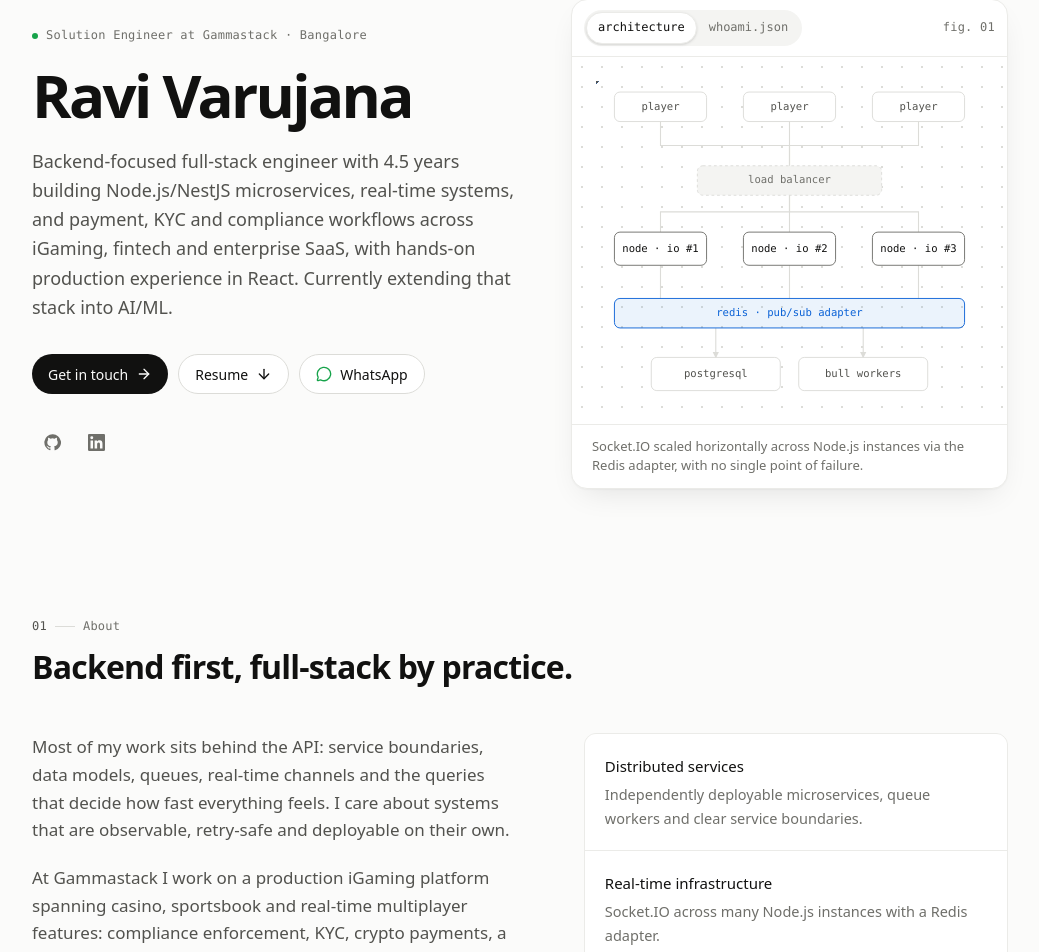
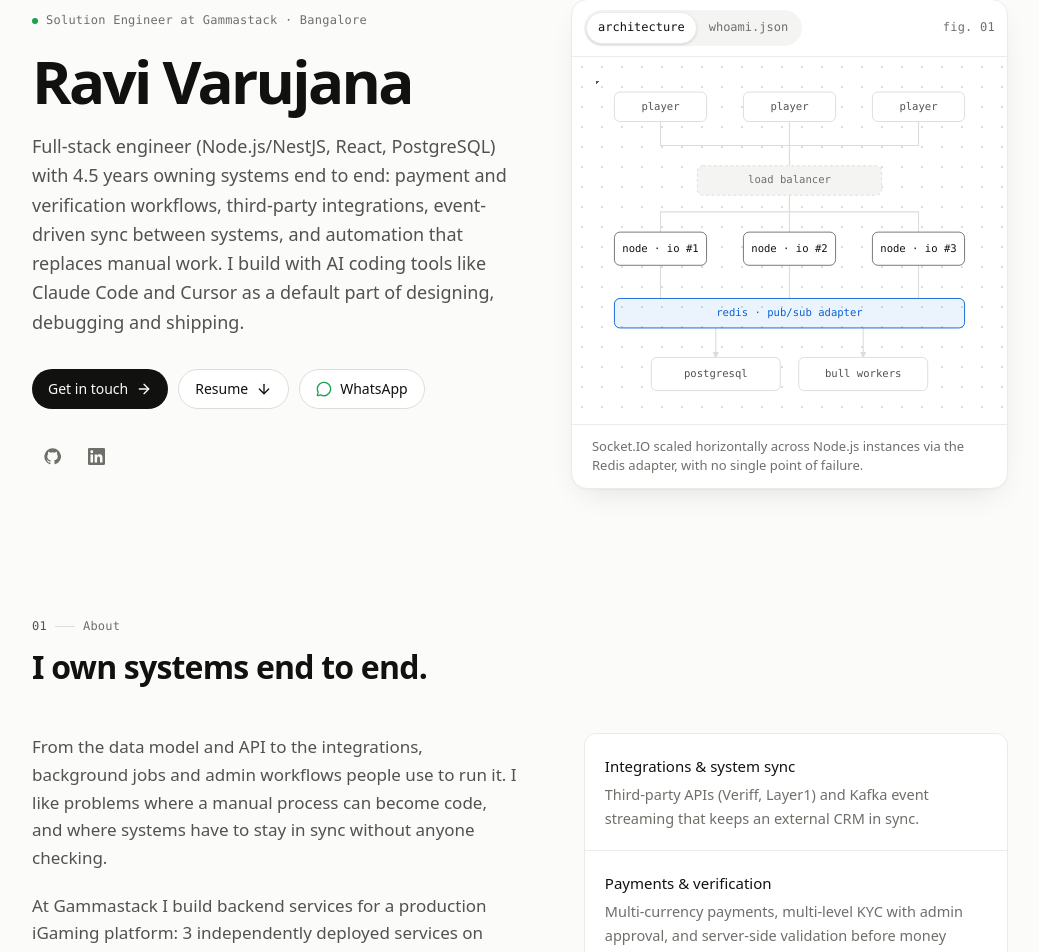
Before and after one commit to ravivarujana/portfolio, a React (Vite) app: page / in a window 1280 px wide. Shown: the part 158-1110 px from the top of the page, without its empty margins (120-1159 px from the left). Built offline with nearby package versions, Linux system fonts and the light colour scheme.

Commit message:
Latest changes for portfolio

```diff
--- a/index.html
+++ b/index.html
@@ -3,8 +3,8 @@
   <head>
     <meta charset="UTF-8" />
     <meta name="viewport" content="width=device-width, initial-scale=1, viewport-fit=cover" />
-    <title>Ravi Varujana — Backend-focused Full-Stack Engineer</title>
-    <meta name="description" content="Full-Stack Software Engineer with 4.5 years building Node.js/NestJS microservices, real-time systems, and payment, KYC and compliance workflows. Based in Bangalore, India." />
+    <title>Ravi Varujana — Full-Stack Engineer</title>
+    <meta name="description" content="Full-stack engineer (Node.js/NestJS, React, PostgreSQL) with 4.5 years owning payment and verification workflows, third-party integrations, event-driven system sync and automation. Based in Bangalore, India." />
     <meta name="author" content="Ravi Varujana" />
     <meta name="theme-color" content="#fbfbfa" media="(prefers-color-scheme: light)" />
     <meta name="theme-color" content="#0a0a0a" media="(prefers-color-scheme: dark)" />
@@ -20,8 +20,8 @@
     </script>
     <meta name="format-detection" content="telephone=no" />
     <meta property="og:type" content="profile" />
-    <meta property="og:title" content="Ravi Varujana — Backend-focused Full-Stack Engineer" />
-    <meta property="og:description" content="Node.js/NestJS microservices, real-time infrastructure, API design and PostgreSQL performance." />
+    <meta property="og:title" content="Ravi Varujana — Full-Stack Engineer" />
+    <meta property="og:description" content="Node.js/NestJS, React and PostgreSQL: payments, verification, integrations, event-driven sync and automation. Builds AI-first." />
     <meta name="twitter:card" content="summary" />
     <link rel="icon" type="image/svg+xml" href="/favicon.svg" />
     <script type="application/ld+json">
@@ -33,7 +33,7 @@
         "email": "mailto:varujana.ravi@gmail.com",
         "address": { "@type": "PostalAddress", "addressLocality": "Bangalore", "addressCountry": "IN" },
         "worksFor": { "@type": "Organization", "name": "Gammastack" },
-        "knowsAbout": ["Node.js", "NestJS", "TypeScript", "Microservices", "PostgreSQL", "Redis", "Socket.IO", "React", "AWS", "Docker"],
+        "knowsAbout": ["Node.js", "NestJS", "TypeScript", "React", "PostgreSQL", "Redis", "Kafka", "Microservices", "AWS", "Docker"],
         "sameAs": ["https://github.com/ravivarujana", "https://www.linkedin.com/in/ravi-varujana"]
       }
     </script>
@@ -41,7 +41,7 @@
   <body>
     <div id="root"></div>
     <noscript>
-      <p style="padding:16px;font-family:system-ui">Ravi Varujana, backend-focused Full-Stack Engineer. Email: varujana.ravi@gmail.com</p>
+      <p style="padding:16px;font-family:system-ui">Ravi Varujana, Full-Stack Engineer. Email: varujana.ravi@gmail.com</p>
     </noscript>
     <script type="module" src="/src/main.tsx"></script>
   </body>
--- a/src/components/Hero.tsx
+++ b/src/components/Hero.tsx
@@ -129,11 +129,12 @@
 function WhoAmI() {
   const obj: Record<string, string | string[]> = {
     name: profile.name,
-    role: `${profile.rolePrefix} ${profile.role}`,
+    role: [profile.rolePrefix, profile.role].filter(Boolean).join(' '),
     experience: `${profile.yearsOfExperience} years`,
     current: `${profile.currentTitle} @ ${profile.currentCompany}`,
     focus: profile.focus,
-    learning: portfolio.learning.tracks.map((t) => t.tags[0]),
+    ai_tools: portfolio.learning.tracks.filter((t) => t.status === 'daily').flatMap((t) => t.tags),
+    learning: portfolio.learning.tracks.filter((t) => t.status === 'learning').map((t) => t.tags[0]),
     location: profile.location,
     open_to: profile.openTo,
   }
--- a/src/components/nav.ts
+++ b/src/components/nav.ts
@@ -8,7 +8,7 @@
   { id: 'experience', label: 'experience' },
   { id: 'work', label: 'work' },
   { id: 'stack', label: 'stack' },
-  { id: 'learning', label: 'ai/ml' },
+  { id: 'learning', label: 'ai' },
   ...(hasPhotos ? [{ id: 'photos', label: 'photos' }] : []),
   { id: 'contact', label: 'contact' },
 ]
--- a/src/data/index.ts
+++ b/src/data/index.ts
@@ -82,7 +82,8 @@
   learning: {
     title: string
     intro: string
-    tracks: { title: string; text: string; builds_on: string; tags: string[] }[]
+    /** status 'daily' = already part of my workflow; 'learning' = in progress */
+    tracks: { title: string; text: string; builds_on: string; status: 'daily' | 'learning'; tags: string[] }[]
   }
   photography: {
     title: string
--- a/src/data/portfolio.json
+++ b/src/data/portfolio.json
@@ -1,29 +1,29 @@
 {
   "meta": {
     "siteUrl": "",
-    "title": "Ravi Varujana — Backend-focused Full-Stack Engineer",
+    "title": "Ravi Varujana — Full-Stack Engineer",
     "description": "Full-Stack Software Engineer with 4.5 years building Node.js/NestJS microservices, real-time systems, and payment, KYC and compliance workflows. Based in Bangalore, India."
   },
   "profile": {
     "name": "Ravi Varujana",
     "handle": "ravi-varujana",
     "role": "Full-Stack Engineer",
-    "rolePrefix": "Backend-focused",
+    "rolePrefix": "",
     "currentTitle": "Solution Engineer",
     "currentCompany": "Gammastack",
     "location": "Bangalore, India",
     "timezone": "IST · UTC+5:30",
     "yearsOfExperience": "4.5",
-    "intro": "Backend-focused full-stack engineer with 4.5 years building Node.js/NestJS microservices, real-time systems, and payment, KYC and compliance workflows across iGaming, fintech and enterprise SaaS, with hands-on production experience in React. Currently extending that stack into AI/ML.",
+    "intro": "Full-stack engineer (Node.js/NestJS, React, PostgreSQL) with 4.5 years owning systems end to end: payment and verification workflows, third-party integrations, event-driven sync between systems, and automation that replaces manual work. I build with AI coding tools like Claude Code and Cursor as a default part of designing, debugging and shipping.",
     "focus": [
       "Node.js",
       "NestJS",
-      "TypeScript",
+      "React",
       "PostgreSQL",
       "Redis",
-      "Socket.IO"
+      "Kafka"
     ],
-    "openTo": "SDE-2 · Backend · Full-Stack roles",
+    "openTo": "Full-stack · Backend roles",
     "email": "varujana.ravi@gmail.com",
     "phone": "",
     "whatsapp": {
@@ -59,28 +59,28 @@
     }
   ],
   "about": {
-    "title": "Backend first, full-stack by practice.",
+    "title": "I own systems end to end.",
     "paragraphs": [
-      "Most of my work sits behind the API: service boundaries, data models, queues, real-time channels and the queries that decide how fast everything feels. I care about systems that are observable, retry-safe and deployable on their own.",
-      "At Gammastack I work on a production iGaming platform spanning casino, sportsbook and real-time multiplayer features: compliance enforcement, KYC, crypto payments, a bonus engine, background workers and horizontally scaled Socket.IO.",
-      "Before that I built Node.js REST APIs and server-side payment validation for a US client's sales CRM at Qodic Technosoft, and Domain-Driven NestJS services and React microfrontends for enterprise clients at Nagarro."
+      "From the data model and API to the integrations, background jobs and admin workflows people use to run it. I like problems where a manual process can become code, and where systems have to stay in sync without anyone checking.",
+      "At Gammastack I build backend services for a production iGaming platform: 3 independently deployed services on PostgreSQL and Redis, with Kafka streaming events to an external CRM. Around that sit payments, identity verification, a rules layer on every transaction, a bonus engine and background workers.",
+      "Before that I built Node.js APIs and server-side payment validation for a US client's sales CRM at Qodic Technosoft, and NestJS microservices and React microfrontends for enterprise clients at Nagarro. AI tools are part of how I work every day, and I'm now learning to build AI features into the systems themselves."
     ],
     "focus": [
       {
-        "title": "Distributed services",
-        "text": "Independently deployable microservices, queue workers and clear service boundaries."
+        "title": "Integrations & system sync",
+        "text": "Third-party APIs (Veriff, Layer1) and Kafka event streaming that keeps an external CRM in sync."
       },
       {
-        "title": "Real-time infrastructure",
-        "text": "Socket.IO across many Node.js instances with a Redis adapter."
+        "title": "Payments & verification",
+        "text": "Multi-currency payments, multi-level KYC with admin approval, and server-side validation before money moves."
+      },
+      {
+        "title": "Automation over manual work",
+        "text": "Queue workers with retries and monitoring, scheduled syncs and rule-driven workflows."
       },
       {
         "title": "Data & performance",
-        "text": "Schema design with Prisma, PostgreSQL query tuning and indexing strategy."
-      },
-      {
-        "title": "Money & compliance flows",
-        "text": "Payments, KYC, responsible-gambling limits and reward systems."
+        "text": "SQL query rewrites and indexing (70%+ lower latency), schema design with Prisma."
       }
     ]
   },
@@ -203,106 +203,41 @@
       ]
     },
     {
-      "id": "socketio-scaling",
-      "tag": "Real-time",
-      "title": "Horizontally scaled Socket.IO",
-      "summary": "Socket.IO scaled horizontally across Node.js instances through the Redis adapter, removing a single point of failure for live player features.",
+      "id": "kafka-crm-sync",
+      "tag": "Integrations",
+      "title": "Event streaming to an external CRM",
+      "summary": "Kafka streams events from the platform's services to an external CRM, so customer data stays in sync across systems without manual exports.",
       "flow": [
-        "node #n",
-        "redis adapter",
-        "all nodes"
+        "platform services",
+        "kafka",
+        "external crm"
       ],
       "stack": [
-        "Socket.IO",
-        "Redis",
-        "Node.js"
+        "Kafka",
+        "Node.js",
+        "PostgreSQL",
+        "Redis"
       ],
       "details": [
         {
           "heading": "Context",
-          "body": "Live player features ran on Socket.IO, and a single instance was a single point of failure."
+          "body": "A production iGaming platform running as 3 independently deployed services on PostgreSQL and Redis, with an external CRM that needed the same customer events."
         },
         {
           "heading": "What I did",
           "points": [
-            "Scaled Socket.IO horizontally across Node.js instances.",
-            "Connected the instances through the Redis adapter so events reach clients on any instance."
+            "Streamed platform events to the external CRM through Kafka."
           ]
         },
         {
           "heading": "Outcome",
-          "body": "Real-time features run across multiple instances, with no single point of failure."
-        }
-      ]
-    },
-    {
-      "id": "responsible-gambling",
-      "tag": "Compliance",
-      "title": "Responsible Gambling enforcement",
-      "summary": "A server-side layer that intercepts every bet and deposit and enforces configurable player limits.",
-      "flow": [
-        "bet / deposit",
-        "rg guard",
-        "allow · block"
-      ],
-      "stack": [
-        "NestJS",
-        "Microservices"
-      ],
-      "details": [
-        {
-          "heading": "Context",
-          "body": "Regulatory requirements mean player limits have to be enforced on the server, not the client."
-        },
-        {
-          "heading": "What I did",
-          "points": [
-            "Built a layer that intercepts every bet and deposit.",
-            "Enforced configurable bet and loss limits, session time caps and self-exclusion."
-          ]
-        },
-        {
-          "heading": "Outcome",
-          "body": "Player limits enforced server-side, meeting regulatory requirements."
-        }
-      ]
-    },
-    {
-      "id": "bull-workers",
-      "tag": "Async jobs",
-      "title": "Bull queue worker service",
-      "summary": "Ad-hoc scripts moved into an independently deployed Bull (Redis) worker with retries and Bull Board monitoring.",
-      "flow": [
-        "api",
-        "bull queue",
-        "worker"
-      ],
-      "stack": [
-        "Bull",
-        "Redis",
-        "Bull Board"
-      ],
-      "details": [
-        {
-          "heading": "Context",
-          "body": "Background work was running as ad-hoc scripts, with no retries or monitoring."
-        },
-        {
-          "heading": "What I did",
-          "points": [
-            "Moved the scripts into a Bull (Redis) worker, deployed independently from the main API.",
-            "Added retries and Bull Board monitoring."
-          ]
-        },
-        {
-          "heading": "Outcome",
-          "body": "Background jobs that retry on failure and can be monitored, deployed on their own schedule."
+          "body": "The CRM stays in sync with the platform without manual exports."
         }
       ]
     },
     {
       "id": "kyc-pipeline",
-      "tag": "Identity",
+      "tag": "Verification",
       "title": "Multi-level KYC pipeline",
       "summary": "Automated identity and document verification on Veriff APIs, with an admin approval and escalation workflow.",
       "flow": [
@@ -357,6 +292,71 @@
       ]
     },
     {
+      "id": "bull-workers",
+      "tag": "Automation",
+      "title": "Bull queue worker service",
+      "summary": "Ad-hoc scripts moved into an independently deployed Bull (Redis) worker with retries and Bull Board monitoring.",
+      "flow": [
+        "api",
+        "bull queue",
+        "worker"
+      ],
+      "stack": [
+        "Bull",
+        "Redis",
+        "Bull Board"
+      ],
+      "details": [
+        {
+          "heading": "Context",
+          "body": "Background work was running as ad-hoc scripts, with no retries or monitoring."
+        },
+        {
+          "heading": "What I did",
+          "points": [
+            "Moved the scripts into a Bull (Redis) worker, deployed independently from the main API.",
+            "Added retries and Bull Board monitoring."
+          ]
+        },
+        {
+          "heading": "Outcome",
+          "body": "Background jobs that retry on failure and can be monitored, deployed on their own schedule."
+        }
+      ]
+    },
+    {
+      "id": "responsible-gambling",
+      "tag": "Rules engine",
+      "title": "Server-side rules on every transaction",
+      "summary": "A server-side layer that intercepts every bet and deposit and enforces configurable player limits.",
+      "flow": [
+        "bet / deposit",
+        "rg guard",
+        "allow · block"
+      ],
+      "stack": [
+        "NestJS",
+        "Microservices"
+      ],
+      "details": [
+        {
+          "heading": "Context",
+          "body": "Regulatory requirements mean player limits have to be enforced on the server, not the client."
+        },
+        {
+          "heading": "What I did",
+          "points": [
+            "Built a layer that intercepts every bet and deposit.",
+            "Enforced configurable bet and loss limits, session time caps and self-exclusion."
+          ]
+        },
+        {
+          "heading": "Outcome",
+          "body": "Player limits enforced server-side, meeting regulatory requirements."
+        }
+      ]
+    },
+    {
       "id": "bonus-engine",
       "tag": "Rewards",
       "title": "Bonus engine & VIP tiers",
@@ -381,6 +381,39 @@
         {
           "heading": "Outcome",
           "body": "One place to add new reward types instead of one-off implementations."
+        }
+      ]
+    },
+    {
+      "id": "socketio-scaling",
+      "tag": "Real-time",
+      "title": "Horizontally scaled Socket.IO",
+      "summary": "Socket.IO scaled horizontally across Node.js instances through the Redis adapter, removing a single point of failure for live player features.",
+      "flow": [
+        "node #n",
+        "redis adapter",
+        "all nodes"
+      ],
+      "stack": [
+        "Socket.IO",
+        "Redis",
+        "Node.js"
+      ],
+      "details": [
+        {
+          "heading": "Context",
+          "body": "Live player features ran on Socket.IO, and a single instance was a single point of failure."
+        },
+        {
+          "heading": "What I did",
+          "points": [
+            "Scaled Socket.IO horizontally across Node.js instances.",
+            "Connected the instances through the Redis adapter so events reach clients on any instance."
+          ]
+        },
+        {
+          "heading": "Outcome",
+          "body": "Real-time features run across multiple instances, with no single point of failure."
         }
       ]
     },
@@ -411,6 +444,44 @@
           "body": "Shared across client projects instead of rebuilt for each one."
         }
       ]
+    },
+    {
+      "id": "this-portfolio",
+      "tag": "Side project",
+      "title": "This portfolio",
+      "summary": "Designed and built with AI coding tools as the default workflow: a React 19 site driven by one JSON file, with a serverless contact form protected by Cloudflare Turnstile.",
+      "flow": [
+        "portfolio.json",
+        "react ui",
+        "pages function",
+        "inbox"
+      ],
+      "stack": [
+        "React",
+        "TypeScript",
+        "Tailwind CSS",
+        "Cloudflare Pages",
+        "Turnstile"
+      ],
+      "details": [
+        {
+          "heading": "Context",
+          "body": "I wanted a portfolio I could update in minutes and that shows how I work, not just what I've worked on."
+        },
+        {
+          "heading": "What I did",
+          "points": [
+            "Built it with Claude Code as a pair: design direction, implementation, testing in a real browser at phone and desktop sizes, and iteration.",
+            "Kept all content in a single typed JSON file, so updating it never means touching components.",
+            "Wrote the contact form backend as a Cloudflare Pages Function that verifies a Turnstile token and drops honeypot submissions before emailing me.",
+            "Made it accessible and fast: keyboard navigation, reduced-motion support, no layout shift, and a ⌘K command menu."
+          ]
+        },
+        {
+          "heading": "Outcome",
+          "body": "A live, maintainable site, and a concrete example of shipping with AI tools end to end."
+        }
+      ]
     }
   ],
   "skills": [
@@ -423,7 +494,8 @@
         "Python"
       ],
       "key": [
-        "TypeScript"
+        "TypeScript",
+        "SQL"
       ]
     },
     {
@@ -436,6 +508,7 @@
         "REST",
         "Socket.IO",
         "Bull/Redis queues",
+        "GraphQL",
         "Apache Kafka"
       ],
       "key": [
@@ -443,6 +516,20 @@
         "NestJS",
         "Microservices",
         "Bull/Redis queues"
+      ]
+    },
+    {
+      "group": "Frontend",
+      "items": [
+        "React",
+        "Next.js",
+        "Redux",
+        "Tailwind CSS",
+        "Storybook",
+        "Microfrontends"
+      ],
+      "key": [
+        "React"
       ]
     },
     {
@@ -464,36 +551,32 @@
       ]
     },
     {
-      "group": "Infra & Testing",
+      "group": "AI tools",
+      "items": [
+        "Claude Code",
+        "Cursor",
+        "ChatGPT"
+      ],
+      "key": [
+        "Claude Code",
+        "Cursor"
+      ]
+    },
+    {
+      "group": "Infra",
       "items": [
         "AWS EC2",
         "AWS ECS",
-        "AWS ECR",
+        "AWS CodeDeploy",
         "AWS S3",
         "AWS Lambda",
         "Docker",
-        "Kubernetes",
-        "Jest",
-        "Git"
+        "Kubernetes"
       ],
       "key": [
         "AWS S3",
         "AWS ECS",
-        "Docker",
-        "Jest"
-      ]
-    },
-    {
-      "group": "Frontend",
-      "items": [
-        "React",
-        "Redux",
-        "Tailwind CSS",
-        "Storybook",
-        "Microfrontends"
-      ],
-      "key": [
-        "React"
+        "Docker"
       ]
     },
     {
@@ -509,9 +592,20 @@
     }
   ],
   "learning": {
-    "title": "Extending the backend into AI/ML.",
-    "intro": "Learning in parallel with my day job. The focus is where AI meets the systems I already build: services, data, queues and APIs.",
+    "title": "AI-first in how I work, still learning how to build with it.",
+    "intro": "AI tools are part of my daily workflow. Building AI features into backends is what I'm learning next, focused on where it meets the systems I already build: services, data, queues and APIs.",
     "tracks": [
+      {
+        "title": "AI-assisted engineering, every day",
+        "text": "Claude Code, Cursor and ChatGPT for designing, coding, debugging, testing and prototyping. This portfolio was built that way.",
+        "builds_on": "daily workflow",
+        "status": "daily",
+        "tags": [
+          "Claude Code",
+          "Cursor",
+          "ChatGPT"
+        ]
+      },
       {
         "title": "LLM features in Node.js services",
         "text": "Calling LLM APIs from NestJS services: streaming responses, structured outputs and tool calling behind a clean API.",
@@ -520,7 +614,8 @@
           "LLM APIs",
           "Streaming",
           "Tool calling"
-        ]
+        ],
+        "status": "learning"
       },
       {
         "title": "Retrieval on PostgreSQL",
@@ -530,7 +625,8 @@
           "Embeddings",
           "RAG",
           "pgvector"
-        ]
+        ],
+        "status": "learning"
       },
       {
         "title": "AI workloads on queues",
@@ -540,7 +636,8 @@
           "Agents",
           "Async jobs",
           "Evaluation"
-        ]
+        ],
+        "status": "learning"
       },
       {
         "title": "ML fundamentals in Python",
@@ -550,7 +647,8 @@
           "Python",
           "pandas",
           "scikit-learn"
-        ]
+        ],
+        "status": "learning"
       }
     ]
   },
@@ -563,7 +661,7 @@
   },
   "contact": {
     "title": "Let's build something.",
-    "note": "Open to SDE-2, backend and full-stack roles. Send a message and I'll reply within a day or two.",
+    "note": "Open to full-stack and backend roles. Send a message and I'll reply within a day or two.",
     "form": {
       "endpoint": "/api/contact",
       "turnstileSiteKey": ""
```
Also changed, not shown: src/components/Learning.tsx (+22 -10 lines), 1 other file (tests, documents, lock files or other folders).
